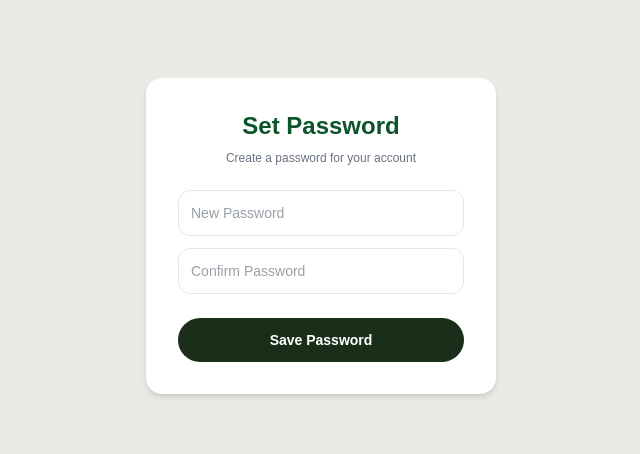
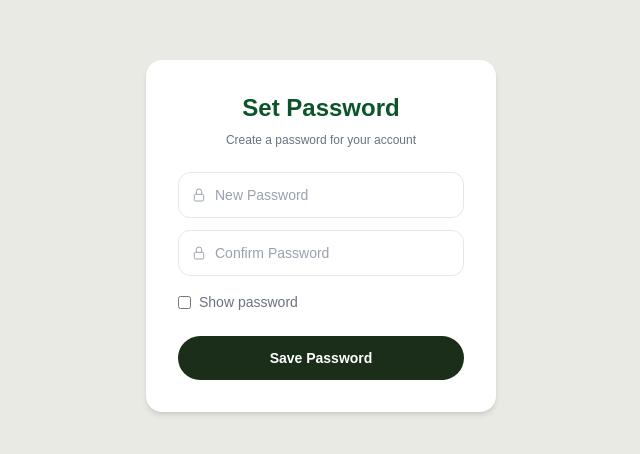
Before and after one commit to Kosala-technology/coaching-frontend, a Next.js app: page /set-password in a window 1280 px wide. Shown: the part 164-618 px from the top of the page, without its empty margins (319-959 px from the left). Built offline with nearby package versions, Linux system fonts and the light colour scheme; no server answers.

Commit message:
Fix use client directive

```diff
--- a/app/login/page.tsx
+++ b/app/login/page.tsx
@@ -1,6 +1,6 @@
-import API_URL from "@/app/lib/config";
 "use client";
 
+import API_URL from "@/app/lib/config";
 import Link from "next/link";
 import { useState } from "react";
 import { FcGoogle } from "react-icons/fc";
--- a/app/set-password/page.tsx
+++ b/app/set-password/page.tsx
@@ -1,22 +1,31 @@
+"use client";
+
 import API_URL from "@/app/lib/config";
-"use client";
 import { useState } from "react";
 import { useRouter } from "next/navigation";
 
 export default function SetPasswordPage() {
   const [password, setPassword] = useState("");
   const [confirm, setConfirm] = useState("");
+  const [showPassword, setShowPassword] = useState(false);
   const [error, setError] = useState("");
   const [loading, setLoading] = useState(false);
   const router = useRouter();
 
   const handleSetPassword = async () => {
     setError("");
-    if (password.length < 6) return setError("Password must be at least 6 characters");
-    if (password !== confirm) return setError("Passwords do not match");
+
+    if (password.length < 6) {
+      return setError("Password must be at least 6 characters");
+    }
+    if (password !== confirm) {
+      return setError("Passwords do not match");
+    }
+
     setLoading(true);
     try {
       const token = localStorage.getItem("token");
+
       const res = await fetch(`${API_URL}/auth/set-password`, {
         method: "POST",
         headers: {
@@ -25,7 +34,9 @@ export default function SetPasswordPage() {
         },
         body: JSON.stringify({ password }),
       });
+
       const data = await res.json();
+
       if (res.ok) {
         localStorage.removeItem("token");
         localStorage.removeItem("user");
@@ -44,23 +55,62 @@ export default function SetPasswordPage() {
   return (
     <div className="flex items-center justify-center min-h-screen bg-[#EAEAE5]">
       <div className="bg-white w-[350px] rounded-2xl p-8 shadow-md">
-        <h2 className="text-center text-2xl font-bold text-green-900 mb-2">Set Password</h2>
-        <p className="text-center text-xs text-gray-500 mb-6">Create a password for your account</p>
-        {error && <p className="text-red-500 text-sm text-center mb-4">{error}</p>}
+
+        <h2 className="text-center text-2xl font-bold text-green-900 mb-2">
+          Set Password
+        </h2>
+        <p className="text-center text-xs text-gray-500 mb-6">
+          Create a password for your account
+        </p>
+
+        {error && (
+          <p className="text-red-500 text-sm text-center mb-4">{error}</p>
+        )}
+
+        {/* Password */}
+        <div className="flex items-center border border-gray-200 rounded-xl px-3 py-3 mb-3 bg-white focus-within:ring-1 focus-within:ring-gray-300">
+          <svg className="w-4 h-4 text-gray-400 mr-2 flex-shrink-0" fill="none" stroke="currentColor" viewBox="0 0 24 24">
+            <rect x="5" y="11" width="14" height="10" rx="2" strokeWidth="1.5"/>
+            <path d="M8 11V7a4 4 0 018 0v4" strokeWidth="1.5"/>
+          </svg>
           <input
-          type="password"
+            type={showPassword ? "text" : "password"}
             placeholder="New Password"
-          className="w-full border border-gray-200 rounded-xl px-3 py-3 mb-3 outline-none text-sm text-gray-700"
+            className="flex-1 outline-none text-sm text-gray-700 placeholder-gray-400 bg-transparent"
             value={password}
             onChange={(e) => setPassword(e.target.value)}
           />
+        </div>
+
+        {/* Confirm Password */}
+        <div className="flex items-center border border-gray-200 rounded-xl px-3 py-3 mb-4 bg-white focus-within:ring-1 focus-within:ring-gray-300">
+          <svg className="w-4 h-4 text-gray-400 mr-2 flex-shrink-0" fill="none" stroke="currentColor" viewBox="0 0 24 24">
+            <rect x="5" y="11" width="14" height="10" rx="2" strokeWidth="1.5"/>
+            <path d="M8 11V7a4 4 0 018 0v4" strokeWidth="1.5"/>
+          </svg>
           <input
-          type="password"
+            type={showPassword ? "text" : "password"}
             placeholder="Confirm Password"
-          className="w-full border border-gray-200 rounded-xl px-3 py-3 mb-6 outline-none text-sm text-gray-700"
+            className="flex-1 outline-none text-sm text-gray-700 placeholder-gray-400 bg-transparent"
             value={confirm}
             onChange={(e) => setConfirm(e.target.value)}
           />
+        </div>
+
+        {/* Show password toggle */}
+        <div className="flex items-center gap-2 mb-6">
+          <input
+            type="checkbox"
+            id="show"
+            onChange={() => setShowPassword(!showPassword)}
+            className="cursor-pointer"
+          />
+          <label htmlFor="show" className="text-sm text-gray-500 cursor-pointer">
+            Show password
+          </label>
+        </div>
+
+        {/* Submit Button */}
         <button
           onClick={handleSetPassword}
           disabled={loading}
@@ -68,6 +118,7 @@ export default function SetPasswordPage() {
         >
           {loading ? "Saving..." : "Save Password"}
         </button>
+
       </div>
     </div>
   );
--- a/app/signup/page.tsx
+++ b/app/signup/page.tsx
@@ -1,10 +1,10 @@
-import API_URL from "@/app/lib/config";
 "use client";
 
+import API_URL from "@/app/lib/config";
 import Link from "next/link";
 import { useState } from "react";
 import { FcGoogle } from "react-icons/fc";
-import { FaApple, FaUserPlus } from "react-icons/fa";
+import { FaApple } from "react-icons/fa";
 import { useGoogleLogin } from "@react-oauth/google";
 import { useRouter } from "next/navigation";
 
@@ -28,17 +28,14 @@ export default function SignupPage() {
         );
         const userInfo = await userInfoRes.json();
 
-        const res = await fetch(
-          `${API_URL}/auth/google-signup`,
-          {
+        const res = await fetch(`${API_URL}/auth/google-signup`, {
           method: "POST",
           headers: { "Content-Type": "application/json" },
           body: JSON.stringify({
             name: userInfo.name,
             email: userInfo.email,
           }),
-          }
-        );
+        });
 
         const data = await res.json();
 
@@ -68,7 +65,7 @@ export default function SignupPage() {
     setError("");
     setLoading(true);
     try {
-      const res = await fetch(`${API_URL}/auth/google-signup`, {
+      const res = await fetch(`${API_URL}/auth/signup`, {
         method: "POST",
         headers: { "Content-Type": "application/json" },
         body: JSON.stringify({
@@ -100,7 +97,7 @@ export default function SignupPage() {
         <img
           src="/coaching-illustration.png"
           alt="illustration"
-          className="w-100 mx-auto mb-4"
+          className="w-40 mx-auto mb-4"
         />
 
         <h2 className="text-xl font-semibold text-green-900">
@@ -120,6 +117,7 @@ export default function SignupPage() {
           <p className="text-red-500 text-sm mb-4">{error}</p>
         )}
 
+        {/* Google */}
         <button
           onClick={() => handleGoogleSignup()}
           disabled={loading}
@@ -129,6 +127,7 @@ export default function SignupPage() {
           {loading ? "Please wait..." : "Continue with Google"}
         </button>
 
+        {/* Apple */}
         <button
           disabled={loading}
           className="flex items-center justify-center gap-2 w-full bg-[#7DC043] text-black p-3 rounded-full mb-3 hover:bg-[#6aad35] transition disabled:opacity-50"
@@ -137,12 +136,15 @@ export default function SignupPage() {
           Continue with Apple
         </button>
 
+        {/* Guest */}
         <button
           onClick={handleGuestLogin}
           disabled={loading}
           className="flex items-center justify-center gap-2 w-full bg-gray-100 text-black p-3 rounded-full mb-4 hover:bg-gray-200 transition disabled:opacity-50 cursor-pointer"
         >
-          <FaUserPlus size={18} />
+          <svg className="w-4 h-4" viewBox="0 0 24 24" fill="#000000">
+            <path d="M12 12c2.7 0 4.8-2.1 4.8-4.8S14.7 2.4 12 2.4 7.2 4.5 7.2 7.2 9.3 12 12 12zm0 2.4c-3.2 0-9.6 1.6-9.6 4.8v2.4h19.2v-2.4c0-3.2-6.4-4.8-9.6-4.8z"/>
+          </svg>
           {loading ? "Please wait..." : "Continue As Guest"}
         </button>
 
```
Lines whose indentation alone changed are shown as unchanged.
